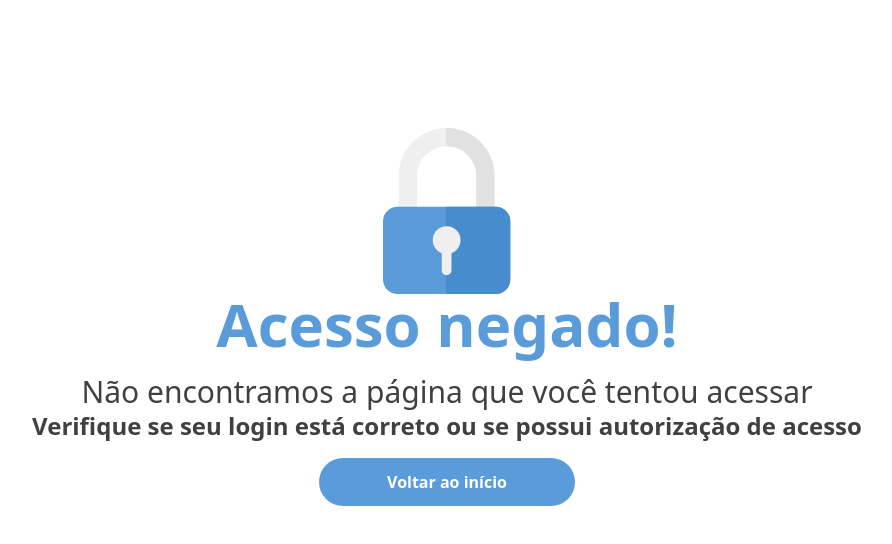
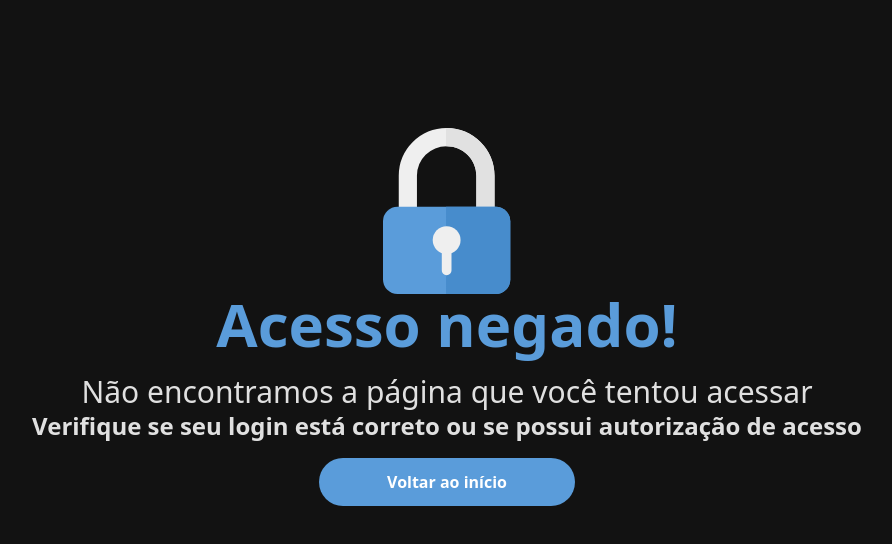
Before and after one commit to maurelio631/Prontu, a React (Vite) app: page /page403 in a window 1280 px wide. Shown: the top 544 px of the page, without its empty margins (193-1085 px from the left). Built offline with nearby package versions, Linux system fonts and the light colour scheme.

Commit message:
dark mode page errors

```diff
--- a/src/components/formSteps/formPersonalDetails.jsx
+++ b/src/components/formSteps/formPersonalDetails.jsx
@@ -4,7 +4,7 @@ export function FormPersonalDetails({ data, onDataChange }) {
     const [localData, setLocalData] = useState(data);
 
     const optionComoConheceu = [
-        { id: 'eedesSociais', name: 'Redes sociais'},
+        { id: 'RedesSociais', name: 'Redes sociais'},
         { id: 'google', name:'Google'},
         { id: 'indicacao', name: 'Indicação' },
         { id: 'outros', name: 'Outros' }
@@ -112,9 +112,8 @@ export function FormPersonalDetails({ data, onDataChange }) {
                 />
             </label>
 
-            <p>Como você nos conheceu?</p>
+            <p className="textSwitch">Como você nos conheceu?</p>
             <div className='flex  w-full gap-2 flex-col min-[710px]:flex-row'>
-
                 {optionComoConheceu.map((option) => (
                     <div key={option.id} >
                         <input
--- a/src/index.css
+++ b/src/index.css
@@ -5,14 +5,12 @@
 
 
 @layer components{
-
     *:not(svg, a) {
         @apply transition-colors duration-200;
     }
     .textSwitch{
         @apply text-black/70 dark:text-white/90;
     }
-
 /*INPUTS-FORM*/
     .custom-label{
         @apply flex textSwitch;
--- a/src/pages/Page403.jsx
+++ b/src/pages/Page403.jsx
@@ -1,11 +1,15 @@
 import { Link } from "react-router-dom";
 import erroSvg from "../assets/erro403.svg";
 import { useUser } from "../utils/UserContext";
+import { useDarkMode } from "../utils/DarkModeContext";
 
 export function Page403() {
+
+    const { darkMode } = useDarkMode();
     const { user } = useUser();
 
     return (
+        <div className={`${darkMode && 'dark'}`}>
             <section className="bg-white dark:bg-dark-900 w-full h-screen">
                 <div className="flex flex-col items-center pt-32">
                     <img src={erroSvg} alt="Erro 403" className="w-full max-w-32" />
@@ -28,5 +32,6 @@ export function Page403() {
                     </div>
                 </div>
             </section>
+        </div>
     );
 }
--- a/src/pages/Page404.jsx
+++ b/src/pages/Page404.jsx
@@ -1,8 +1,13 @@
 import { Link } from "react-router-dom";
 import  erroSvg  from "../assets/erro404.svg";
+import { useDarkMode } from "../utils/DarkModeContext";
 
 export function Page404() {
+
+    const { darkMode } = useDarkMode();
+
     return(
+        <div className={`${darkMode && 'dark'}`}>
             <section className="bg-white dark:bg-dark-900 w-full h-screen">
                 <div className="flex flex-col items-center p-20">
                     <img src={erroSvg} alt="" className="w-full max-w-60" />
@@ -24,5 +29,6 @@ export function Page404() {
                     </div>
                 </div>
             </section>
+       </div>
     )
 }
```
Lines whose indentation alone changed are shown as unchanged.
